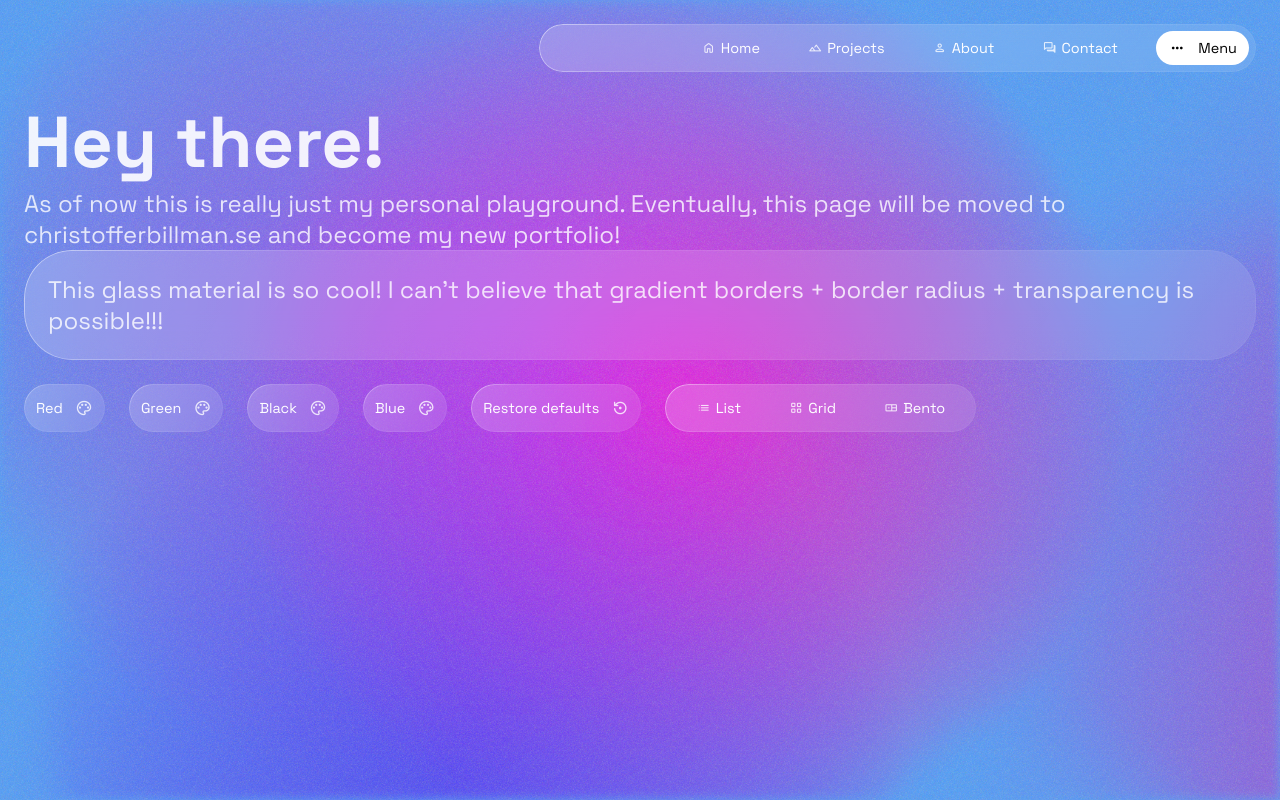
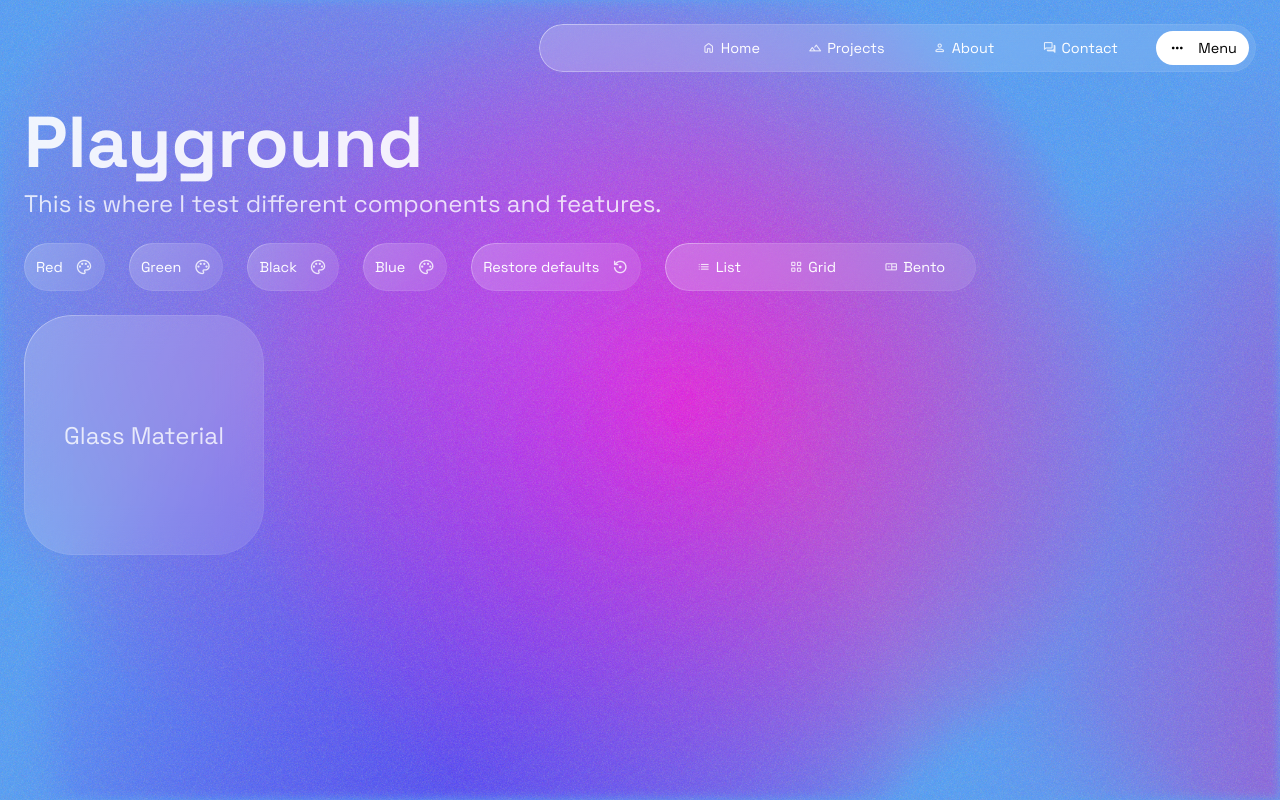
Before and after one commit to ChristofferBillman/portfolio-v5, a React (Vite) app: page /playground in a window 1280 px wide. Built offline with nearby package versions, Linux system fonts and the light colour scheme.

Commit message:
wip: minor changes to make the site more public-facing.

```diff
--- a/src/App.css
+++ b/src/App.css
@@ -38,8 +38,12 @@ label {
 	font-size: 0.6rem;
 }
 
-.p-std {
-	padding: 1rem;
+.g-test {
+	width: 10rem;
+	height: 10rem;
+	display: flex;
+	align-items: center;
+	justify-content: center;
 }
 
 @media (width <= 480px) {
--- a/src/components/Menu/Menu.module.css
+++ b/src/components/Menu/Menu.module.css
@@ -37,10 +37,21 @@
 	margin: 0.5rem -0.5rem;
 	background: linear-gradient(90deg, rgba(255,255,255,0) 0%, rgba(255,255,255,0.2) 5%, rgba(255,255,255,0.2) 95%, rgba(255,255,255,0) 100%);
 }
+.col {
+	display: flex;
+	flex-direction: column;
+	gap: 0.5rem;
+}
+
+.col a {
+	display: flex;
+	align-items: center;
+}
 
 .projectsContainer {
 	display: flex;
 	gap: 0.5rem;
+	justify-content: space-between;
 }
 
 .controlsContainer {
@@ -56,7 +67,7 @@
 	box-sizing: border-box;
 	right: 1.5rem;
 	position: fixed;
-	transition-duration: 500ms;
+	transition-duration: 250ms;
 	transition-timing-function: cubic-bezier(0.16, 1, 0.3, 1);
 	gap: 1rem;
 	height: 1rem;
--- a/src/components/Menu/Menu.tsx
+++ b/src/components/Menu/Menu.tsx
@@ -65,7 +65,18 @@ export function Menu() {
 			>
 				<div className={style.line}/>
 				<div className={style.projectsContainer}>
-					<p>Hello there how are you yes im good sir!</p>
+					<div className={style.col}>
+						<p>Highlighted projects</p>
+						<a>Placeholder 1</a>
+						<a>Placeholder 2</a>
+						<a>Placeholder 3</a>
+					</div>
+					<div className={style.col}>
+						<p>Links & resources</p>
+						<a>GitHub</a>
+						<a>LinkedIn</a>
+						<a>Resume <Icon name='download'/></a>
+					</div>
 				</div>
 				<div className={style.line}/>
 				<div className={style.controlsContainer}>
@@ -92,7 +103,7 @@ function MenuButton({ onClick, open }: ButtonProps) {
 	return (
 		<button className={style.menuButton} onClick={onClick}>
 			<Icon name={open ? 'close' : 'more_horiz'} color="black" size="0.75rem" />
-			<label style={{ color: 'black' }}>{open ? 'Close' : 'Menu'}</label>
+			<a style={{ color: 'black' }}>{open ? 'Close' : 'Menu'}</a>
 		</button>
 	)
 }
--- a/src/components/common/SliderSelector/SliderSelector.module.css
+++ b/src/components/common/SliderSelector/SliderSelector.module.css
@@ -13,6 +13,7 @@
 .sliderSelectorItem {
 	padding: 0 1rem;
 	-webkit-tap-highlight-color: rgba(0,0,0,0);
+	border-radius: 100px;
 }
 
 .sliderSelectorItem label {
--- a/src/pages/Home.tsx
+++ b/src/pages/Home.tsx
@@ -2,7 +2,8 @@ export default function Home() {
 	return (
 	<>
 		<div style={{padding: '1rem'}}>
-			<h1>Nothing here yet...</h1>
+		<h1>Hey there!</h1>
+		<p>This site is under construction 🛠️!<br/>Eventually, it will be moved to <a style={{fontSize: 'inherit'}} href='https://christofferbillman.se' target='_blank'>christofferbillman.se</a> and become my new portfolio.</p>
 		</div>
 	</>
 	)
--- a/src/pages/Playground.tsx
+++ b/src/pages/Playground.tsx
@@ -12,13 +12,10 @@ export default function Playground() {
 
 	return (
 		<>
-			<h1>Hey there!</h1>
-			<p>As of now this is really just my personal playground. Eventually, this page will be moved to christofferbillman.se and become my new portfolio!</p>
-			<GlassMaterial className='p-std'>
-				<p>This glass material is so cool! I can't believe that gradient borders + border radius + transparency is possible!!!</p>
-			</GlassMaterial>
+			<h1>Playground</h1>
+			<p>This is where I test different components and features.</p>
 			<div style={{margin: '1rem'}}/>
-			<div style={{display: 'flex', gap: '1rem', flexWrap: 'wrap'}}>
+			<div style={{display: 'flex', gap: '1rem', flexWrap: 'wrap', marginBottom: '1rem'}}>
 			<Button
 				onClick={() => {
 					animationController.setColors(['#C91010', '#CE522D'])
@@ -62,6 +59,9 @@ export default function Playground() {
 				items={[{text: 'List', value: 'list', icon: 'list'},{text: 'Grid', value: 'grid', icon: 'grid_view'},{text: 'Bento', value: 'bento', icon: 'bento'}]}
 			/>
 			</div>
+			<GlassMaterial className='g-test'>
+				<p>Glass Material</p>
+			</GlassMaterial>
 		</>
 	)
 }
```
